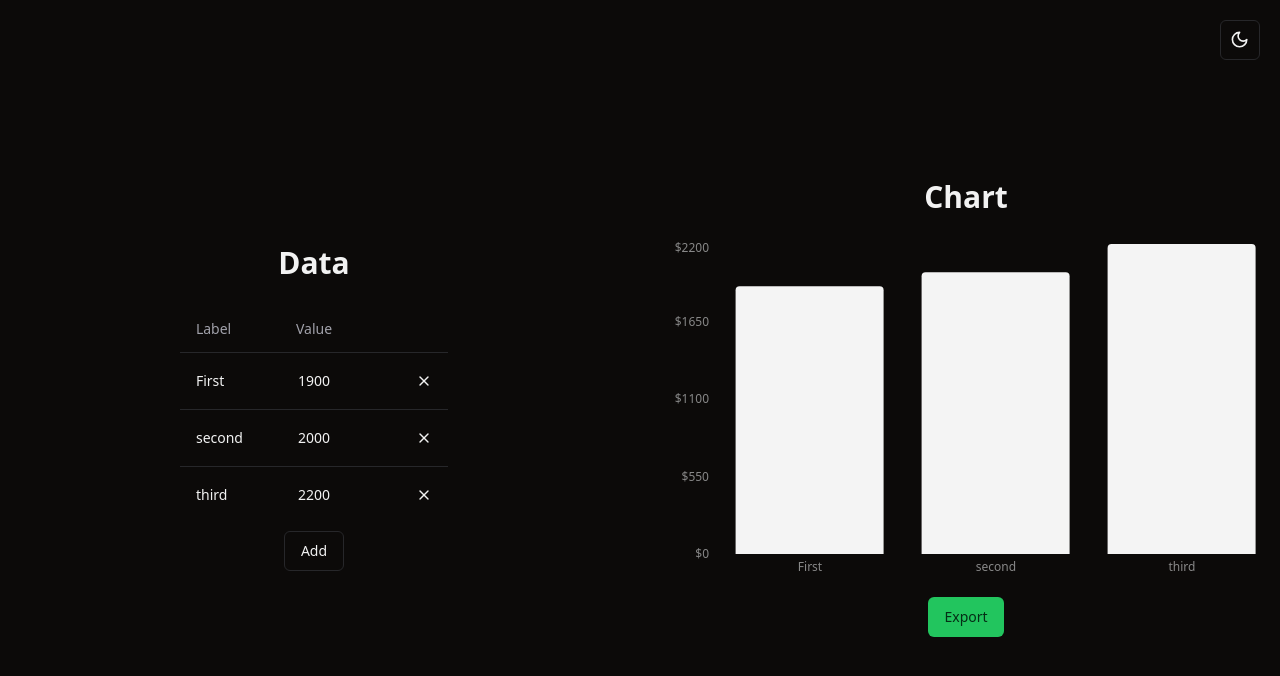
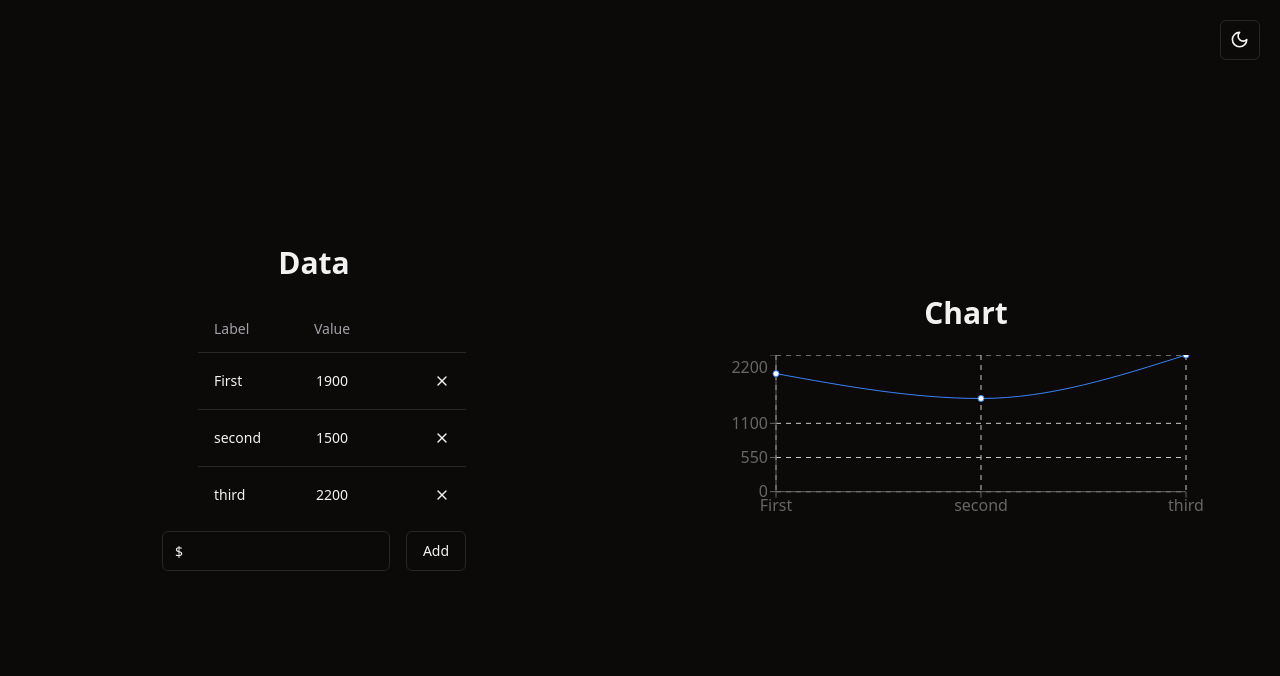
Before and after one commit to Croosh/simplycharting, a React (Vite) app: page / in a window 1280 px wide. Shown: the top 676 px of the page. Built offline with nearby package versions, Linux system fonts and the light colour scheme.

Commit message:
New Chart

```diff
--- a/package.json
+++ b/package.json
@@ -14,6 +14,7 @@
     "@radix-ui/react-dropdown-menu": "^2.0.6",
     "@radix-ui/react-label": "^2.0.2",
     "@radix-ui/react-slot": "^1.0.2",
+    "@react-spectrum/color": "^3.0.0-beta.30",
     "@types/file-saver": "^2.0.7",
     "class-variance-authority": "^0.7.0",
     "clsx": "^2.1.0",
--- a/src/components/Chart.tsx
+++ b/src/components/Chart.tsx
@@ -1,13 +1,20 @@
 import { Bar, BarChart, ResponsiveContainer, XAxis, YAxis } from "recharts";
-import FileSaver from "file-saver";
+// import FileSaver from "file-saver";
 import { Button } from "./ui/button";
-export default function Chart({ data }: { data: Array<object> }) {
+
+export default function Chart({
+  data,
+  ticker,
+}: {
+  data: Array<object>;
+  ticker: string;
+}) {
   const handleAreaDownload = async () => {
-    console.log("Pressed");
-    const element = document.querySelector(".recharts-wrapper");
-    const svgURL = new XMLSerializer().serializeToString(element);
-    const svgBlob = new Blob([svgURL], { type: "image/svg+xml;charset=utf-8" });
-    FileSaver.saveAs(svgBlob, "chart.svg");
+    // console.log("Pressed");
+    // const element = document.querySelector(".recharts-wrapper");
+    // const svgURL = new XMLSerializer().serializeToString(element);
+    // const svgBlob = new Blob([svgURL], { type: "image/svg+xml;charset=utf-8" });
+    // FileSaver.saveAs(svgBlob, "chart.svg");
   };
   return (
     <>
@@ -25,7 +32,7 @@ export default function Chart({ data }: { data: Array<object> }) {
             fontSize={12}
             tickLine={false}
             axisLine={false}
-            tickFormatter={(value) => `$${value}`}
+            tickFormatter={(value) => `${ticker} ${value}`}
           />
           <Bar
             dataKey="value"
--- a/src/components/Dashboard.tsx
+++ b/src/components/Dashboard.tsx
@@ -2,11 +2,13 @@ import { createContext, useState } from "react";
 import { ModeToggle } from "./mode-toggle";
 import DataTable from "./Table";
 import CreatePopup from "./CreatePopup";
-import Chart from "./Chart";
+import { Input } from "./ui/input";
+import LChart from "./LineChart";
 
 export const Context = createContext<object[]>([]);
 
 export default function Dashoard() {
+  const [ticker, setTicker] = useState("$");
   const [row, setRow] = useState<object[]>([
     {
       name: "First",
@@ -14,7 +16,7 @@ export default function Dashoard() {
     },
     {
       name: "second",
-      value: 2000,
+      value: 1500,
     },
     {
       name: "third",
@@ -24,19 +26,32 @@ export default function Dashoard() {
 
   return (
     <Context.Provider value={[row, setRow]}>
-      <div className=" h-screen relative  justify-center items-center grid grid-cols-2 gap-6">
+      <div className="min- h-screen relative  justify-center items-center grid grid-cols-2 gap-6">
         <div className="absolute top-5  right-5">
           <ModeToggle />
         </div>
-        <div className="flex flex-col justify-center items-center gap-2">
-          <p className=" text-3xl font-extrabold my-4">Data</p>
-          <DataTable />
-          <CreatePopup />
+        <div className="flex justify-center items-centerp-16">
+          <div className="flex flex-col items-end  gap-2">
+            <p className=" self-center  text-3xl font-extrabold my-4">Data</p>
+            <DataTable />
+            <div className="flex gap-4">
+              <Input
+                id="ticker-input"
+                value={ticker}
+                placeholder="Ticker"
+                onChange={(e) => {
+                  setTicker(e.target.value);
+                }}
+              />
+              <CreatePopup />
+            </div>
+          </div>
         </div>
 
-        <div className="flex flex-col justify-center items-center gap-2">
+        <div className="flex flex-col min-h-96  justify-center items-center gap-2 p-16">
           <p className=" text-3xl font-extrabold my-4">Chart</p>
-          <Chart data={row} />
+          {/* <Chart ticker={ticker} data={row} /> */}
+          <LChart data={row} />
         </div>
       </div>
     </Context.Provider>
--- /dev/null
+++ b/src/components/LineChart.tsx
@@ -0,0 +1,30 @@
+import {
+  LineChart,
+  Line,
+  XAxis,
+  YAxis,
+  CartesianGrid,
+  ResponsiveContainer,
+} from "recharts";
+
+const LChart = ({ data }: { data: object[] }) => {
+  return (
+    <ResponsiveContainer aspect={3} width="100%" height="100%">
+      <LineChart
+        width={500}
+        height={300}
+        data={data}
+        margin={{
+          right: 30,
+        }}
+      >
+        <CartesianGrid strokeDasharray="5 5" />
+        <XAxis dataKey="name" />
+        <YAxis />
+        <Line type="monotone" dataKey="value" stroke="#3b82f6" />
+      </LineChart>
+    </ResponsiveContainer>
+  );
+};
+
+export default LChart;
```
Also changed, not shown: 1 other file (tests, documents, lock files or other folders).
